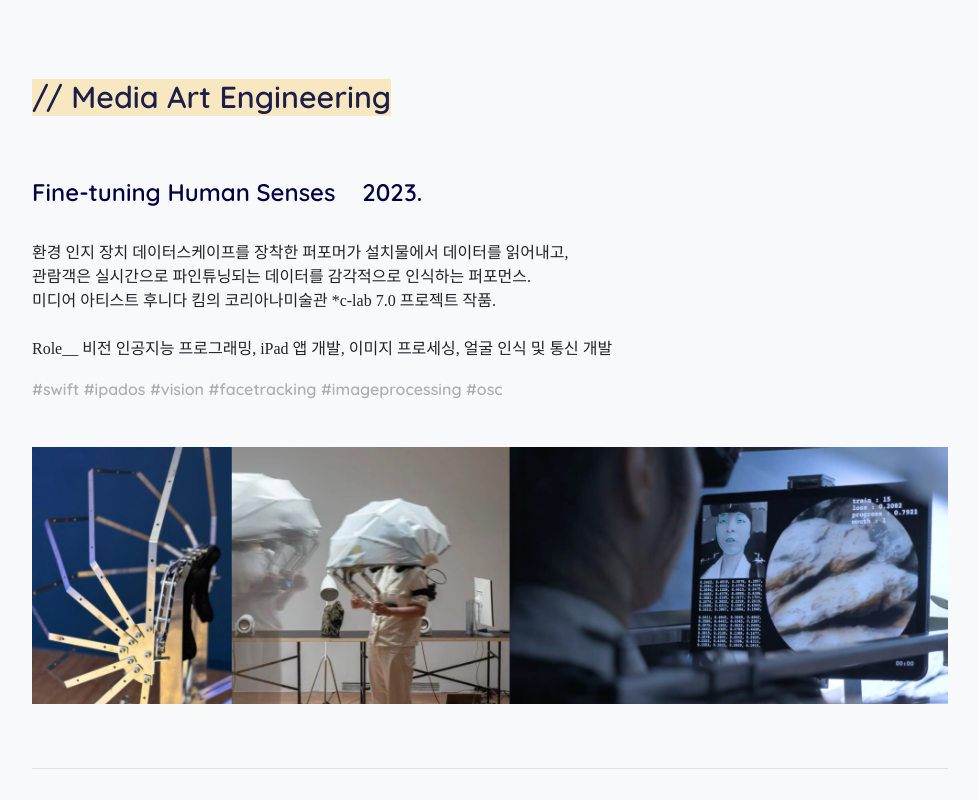
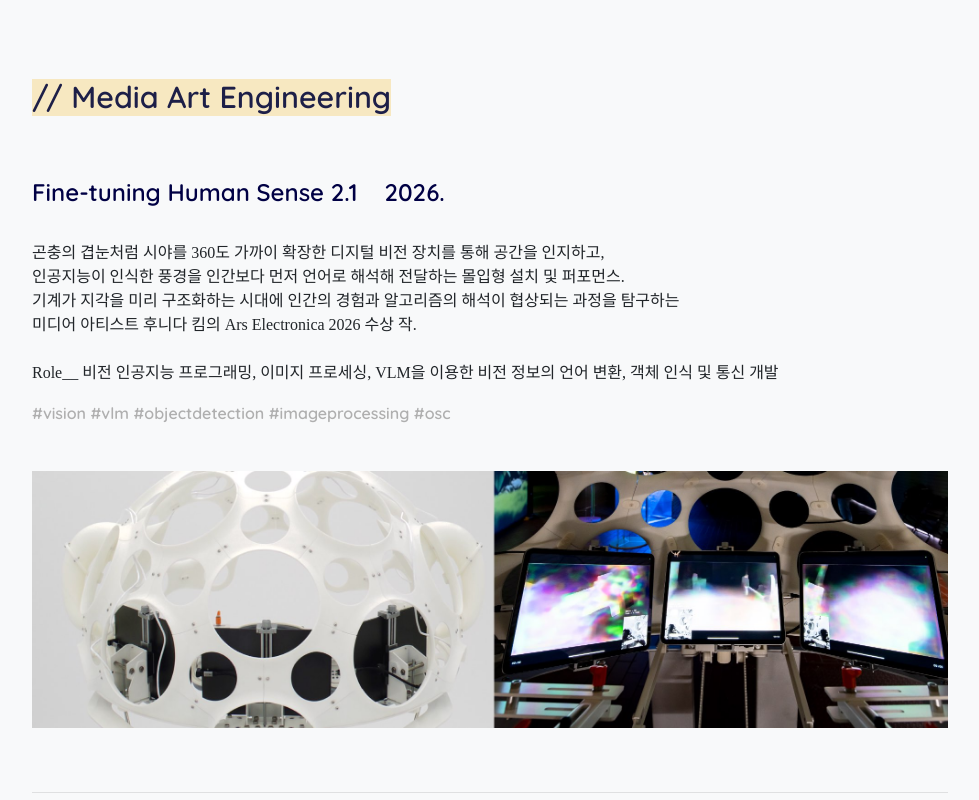
Before and after one commit to Hyun-je/Portfolio, a website: page index.html in a window 1280 px wide. Shown: the part 5780-6580 px from the top of the page, without its empty margins (150-1129 px from the left). Drawn offline with Linux system fonts and the light colour scheme.

Commit message:
Landing Report, Fine-tuning Human Senses 이미지 추가
Co-Authored-By: Claude Sonnet 5 <noreply@anthropic.com>

```diff
--- a/index.html
+++ b/index.html
@@ -218,6 +218,26 @@
                     <div class="col-lg-8 mx-auto">
                         <h2>// Media Art Engineering</h2>
 
+                        <div class="wow fadeInRight" data-wow-duration="1s" data-wow-delay="0.2s">
+                            <div class="detail">
+                                <br>
+                                <h4>Fine-tuning Human Sense 2.1&nbsp;&nbsp;&nbsp;&nbsp;2026.</h4>
+                                <p class="lead">
+                                곤충의 겹눈처럼 시야를 360도 가까이 확장한 디지털 비전 장치를 통해 공간을 인지하고,
+                                인공지능이 인식한 풍경을 인간보다 먼저 언어로 해석해 전달하는 몰입형 설치 및 퍼포먼스.
+                                기계가 지각을 미리 구조화하는 시대에 인간의 경험과 알고리즘의 해석이 협상되는 과정을 탐구하는
+                                미디어 아티스트 후니다 킴의 Ars Electronica 2026 수상 작.
+
+                                Role__ 비전 인공지능 프로그래밍, 이미지 프로세싱, VLM을 이용한 비전 정보의 언어 변환, 객체 인식 및 통신 개발
+                                </p>
+                                <p class="tag">#vision #vlm #objectdetection #imageprocessing #osc</p>
+                                <img class="img-fluid" src="image/works_fine_Tuning_human_sense.jpg">
+                                <br><br><br>
+                            </div>
+                        </div>
+
+                        <hr>
+
                         <div class="wow fadeInLeft" data-wow-duration="1s" data-wow-delay="0.2s">
                             <div class="detail">
                                 <br>
```
Also changed, not shown: image/works_fine_Tuning_human_sense.jpg (added).
